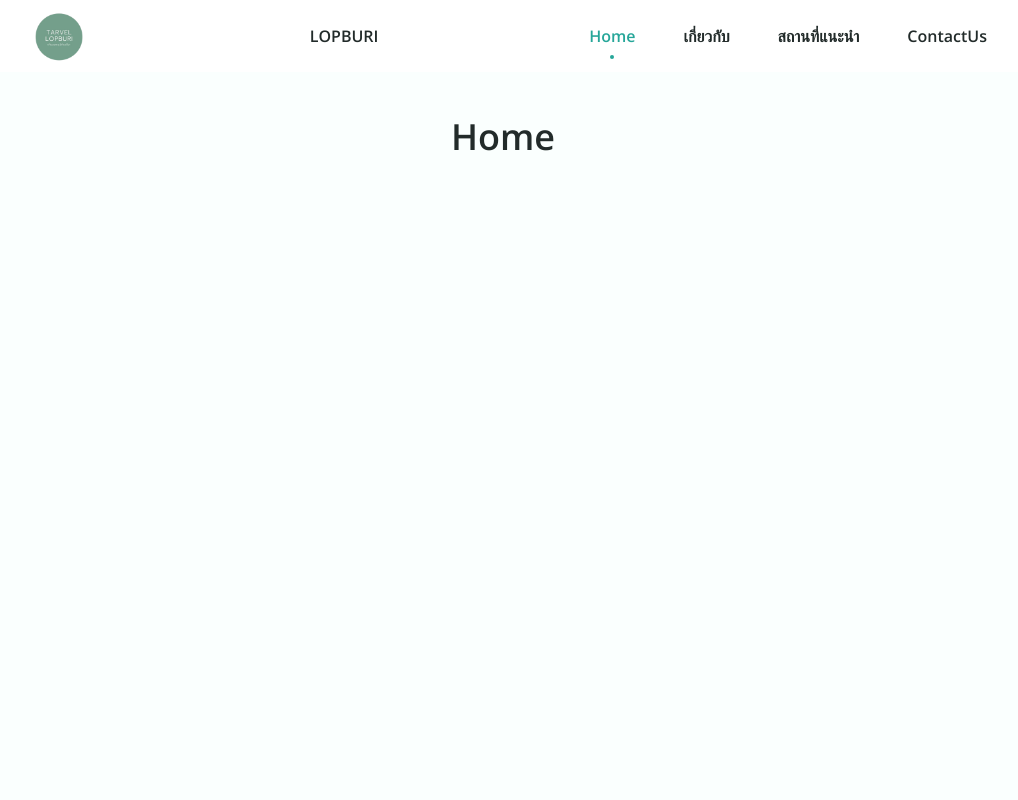
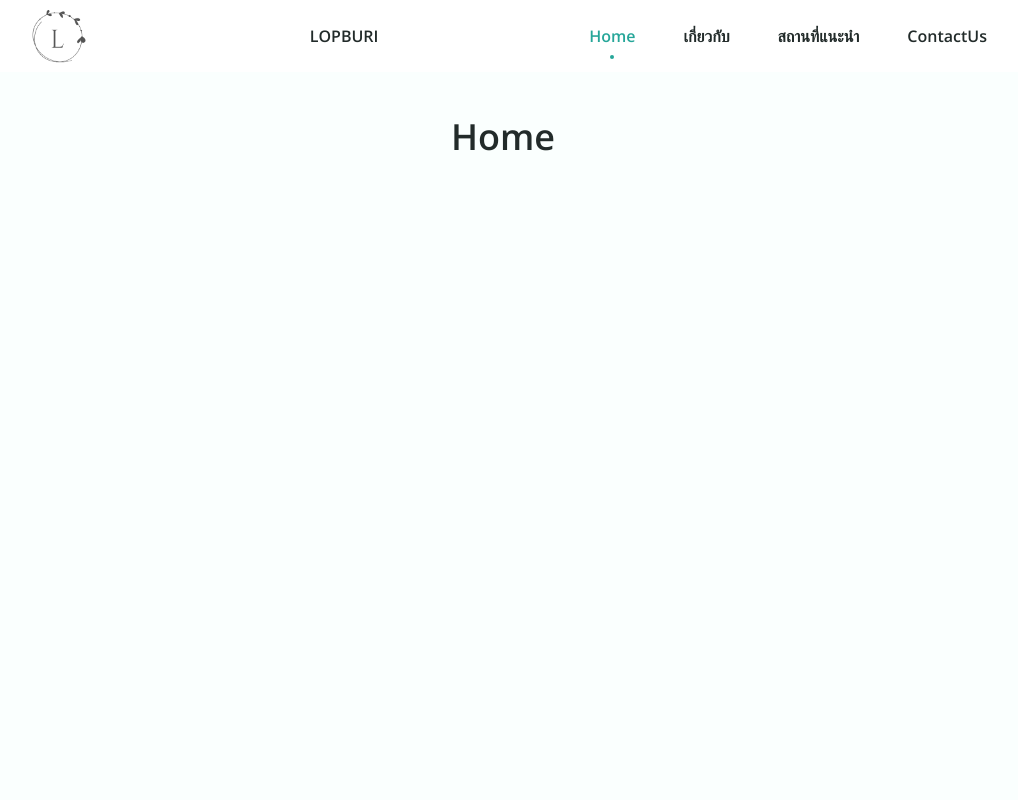
Before and after one commit to booksukrit2540/testforcoop, a plain HTML site: page lopburi/assets/index.html in a window 1280 px wide. Shown: the top 800 px of the page, without its empty margins (137-1155 px from the left). Drawn offline with nearby package versions, Linux system fonts and the light colour scheme.

Commit message:
add new img

```diff
--- a/lopburi/assets/css/styles.css
+++ b/lopburi/assets/css/styles.css
@@ -107,7 +107,7 @@ img {
   align-items: center;
 }
 .logo {
-  -webkit-box-align: center;
+
 outline-color: initial;
 outline-style: none;
 outline-width: initial;
--- a/lopburi/assets/index.html
+++ b/lopburi/assets/index.html
@@ -17,7 +17,7 @@
         <header class="header" id="header">
             <nav class="nav container">
 
-                      <img class="logo" src="../assets/img/lopburi-removebg-preview.png">
+                      <img class="logo" src="../assets/img/lopburi-removebg-preview-2.png">
 
 
                 <a href="#" class="nav__logo">LOPBURI</a>
```
Also changed, not shown: lopburi/assets/img/lopburi-removebg-preview-2.png (added), 2 other files.
